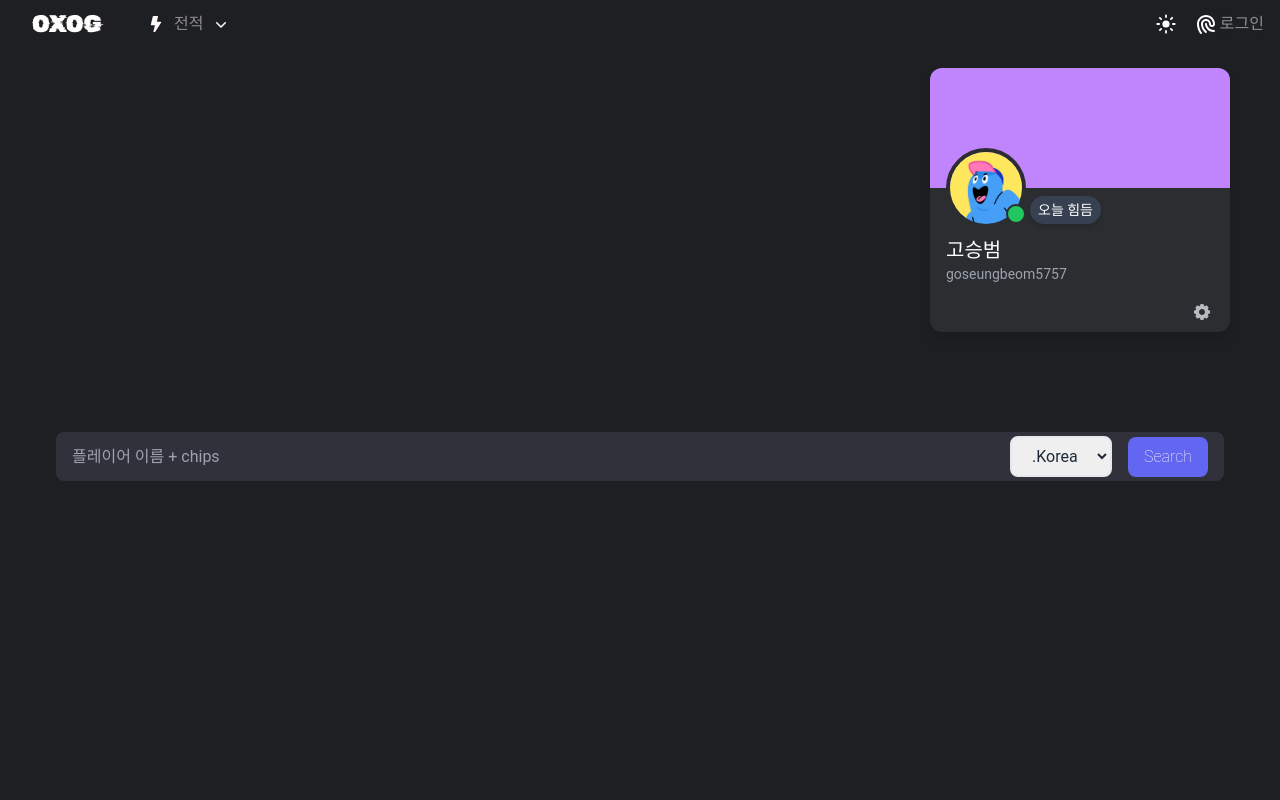
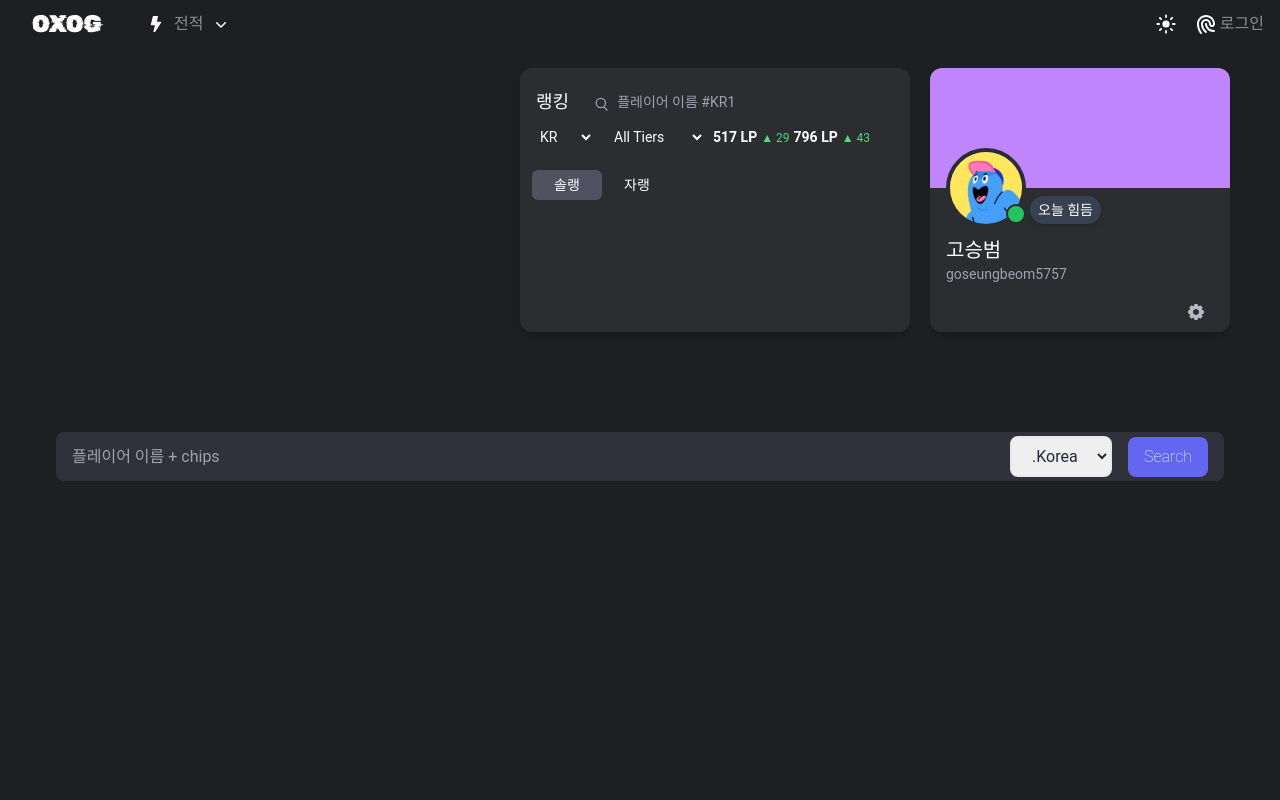
Before and after one commit to ssg4262/oxog-front-react, a React (Vite) app: page / in a window 1280 px wide. Shown: the top 800 px of the page. Built offline with nearby package versions, Linux system fonts and the light colour scheme; a web font is replaced by a local one.

Commit message:
feat: ranking 컴포넌트 추가

```diff
--- /dev/null
+++ b/src/components/ranking/RankingInfo.jsx
@@ -0,0 +1,97 @@
+import { useState } from "react";
+
+const RankingInfo = () => {
+    const [selected, setSelected] = useState("solo");
+    const [selectedRegion, setSelectedRegion] = useState("KR");
+    const [selectedTier, setSelectedTier] = useState("All Tiers");
+    const [playerSearch, setPlayerSearch] = useState("");
+
+    return (
+        <div className="w-[390px] bg-[#2b2d31] rounded-xl shadow-lg overflow-hidden text-white">
+            <div className="mt-5 text-white">
+                <div className="flex">
+                    <p className="text-lg px-4 font-bold">랭킹</p>
+                    {/* 검색창 */}
+                    <div className="relative flex-grow">
+                        <input
+                            type="text"
+                            className="w-full bg-[#2b2d31] text-white py-1 px-2 text-sm rounded-md pl-8 focus:outline-none"
+                            placeholder="플레이어 이름 #KR1"
+                            value={playerSearch}
+                            onChange={(e) => setPlayerSearch(e.target.value)}
+                        />
+                        <svg
+                            className="absolute left-2 top-2 w-4 h-4 text-gray-400"
+                            xmlns="http://www.w3.org/2000/svg"
+                            fill="none"
+                            viewBox="0 0 24 24"
+                            stroke="currentColor"
+                        >
+                            <path
+                                strokeLinecap="round"
+                                strokeLinejoin="round"
+                                strokeWidth="2"
+                                d="M21 21l-4.35-4.35m2.1-6.1a7 7 0 11-14 0 7 7 0 0114 0z"
+                            />
+                        </svg>
+                    </div>
+                </div>
+                <div className="flex items-center p-2 space-x-2">
+                    {/* 지역 선택 */}
+                    <select
+                        className="bg-[#2b2d31] text-white py-1 px-2 text-sm rounded-md focus:outline-none"
+                        value={selectedRegion}
+                        onChange={(e) => setSelectedRegion(e.target.value)}
+                    >
+                        <option value="KR">KR</option>
+                        <option value="NA">NA</option>
+                        <option value="EUW">EUW</option>
+                    </select>
+
+                    {/* 티어 선택 */}
+                    <select
+                        className="bg-[#2b2d31] text-white py-1 px-2 text-sm rounded-md focus:outline-none"
+                        value={selectedTier}
+                        onChange={(e) => setSelectedTier(e.target.value)}
+                    >
+                        <option value="All Tiers">All Tiers</option>
+                        <option value="Challenger">Challenger</option>
+                        <option value="Master">Master</option>
+                    </select>
+
+                    {/* LP 정보 */}
+                    <div className="flex items-center space-x-1">
+                        <div className="text-white text-sm">
+                            <span className="font-bold">517 LP</span>
+                            <span className="text-green-400 ml-1 text-xs">▲ 29</span>
+                        </div>
+                        <div className="text-white text-sm">
+                            <span className="font-bold">796 LP</span>
+                            <span className="text-green-400 ml-1 text-xs">▲ 43</span>
+                        </div>
+                    </div>
+
+
+                </div>
+                <div className="mt-3 flex ml-3">
+                    <button
+                        className={`w-[70px] h-[30px] text-white text-sm font-medium py-1 px-3 rounded-md transition-transform duration-150
+              ${selected === "solo" ? "bg-[#515162]" : ""} hover:bg-gray-700 active:scale-95`}
+                        onClick={() => setSelected("solo")}
+                    >
+                        솔랭
+                    </button>
+                    <button
+                        className={`w-[70px] h-[30px] text-white text-sm font-medium py-1 px-3 rounded-md transition-transform duration-150
+              ${selected === "free" ? "bg-[#515162]" : ""} hover:bg-gray-700 active:scale-95`}
+                        onClick={() => setSelected("free")}
+                    >
+                        자랭
+                    </button>
+                </div>
+            </div>
+        </div>
+    );
+};
+
+export default RankingInfo;
--- a/src/components/user/UserInfo.jsx
+++ b/src/components/user/UserInfo.jsx
@@ -38,7 +38,7 @@ const userInfo = () => {
             <div className="relative p-6">
                 <img
                     src={setting}
-                    className="absolute right-4 top-4 w-6 h-6 cursor-pointer"
+                    className="absolute right-4 top-4 w-9 h-6 cursor-pointer"
                     alt="전적"
                 />
             </div>
--- a/src/pages/main/MainHome.jsx
+++ b/src/pages/main/MainHome.jsx
@@ -1,6 +1,8 @@
 import MainNavBar from "../../components/nav/MainNavBar.jsx";
 import MainSearchBar from "../../components/searchBar/MainSearchBar.jsx";
 import UserInfo from "../../components/user/UserInfo.jsx";
+import MainFooter from "../../components/footer/MainFooter.jsx";
+import RankingInfo from "../../components/ranking/RankingInfo.jsx";
 const MainHome = () => {
     return (
         <>
@@ -8,7 +10,8 @@ const MainHome = () => {
                 {/*navbar*/}
                 <MainNavBar />
                 {/*navbar*/}
-                <div className="mt-5 flex justify-end mr-10 md:mr-[50px]">
+                <div className="mt-5 flex justify-end mr-10 md:mr-[50px] space-x-5">
+                    <RankingInfo/>
                     <UserInfo/>
                 </div>
                 {/* searchBar*/}
@@ -16,6 +19,8 @@ const MainHome = () => {
                     <MainSearchBar/>
                 </div>
                 {/* searchBar*/}
+                {/*footer*/}
+                <MainFooter/>
             </div>
 
         </>
```
